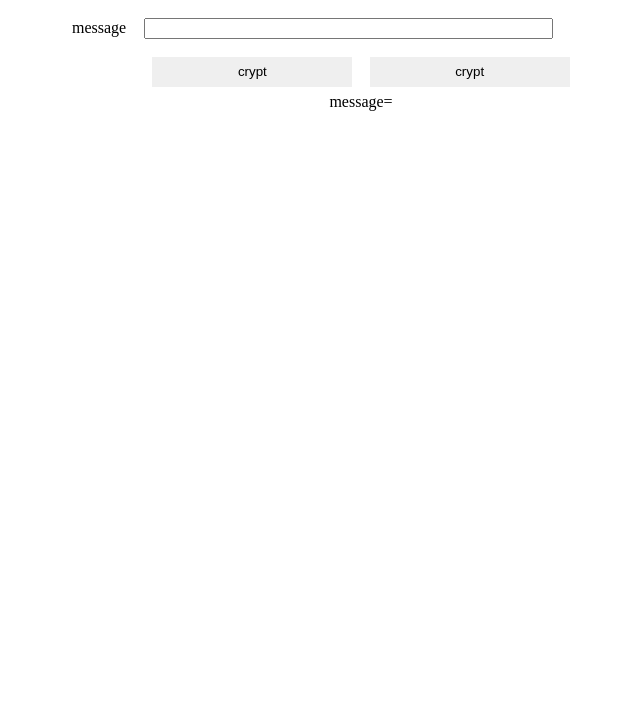
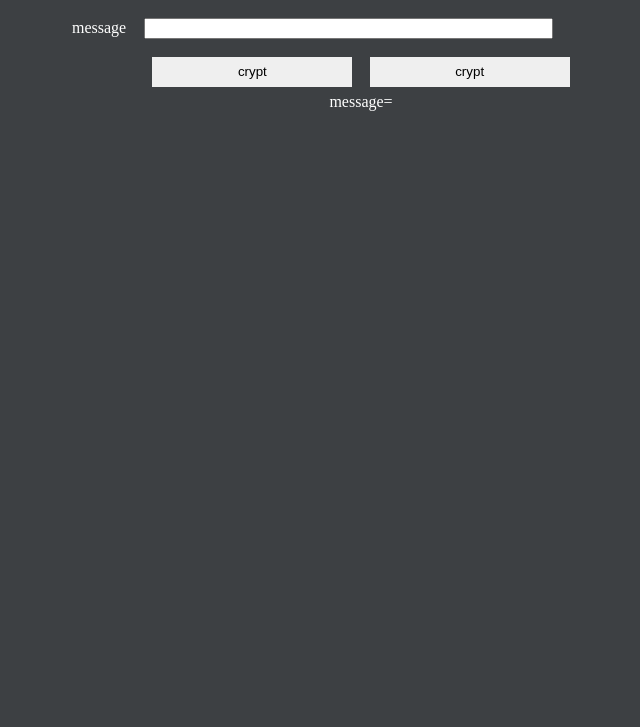
Before and after one commit to xtvlw/CesarCode-JS, a plain HTML site: page index.html in a window 1280 px wide. Shown: the part 73-800 px from the top of the page, without its empty margins (279-919 px from the left). Drawn offline with Linux system fonts and the light colour scheme.

Commit message:
Update index.html

```diff
--- a/index.html
+++ b/index.html
@@ -7,6 +7,8 @@
             text-align: center;
             margin: 0 auto;
             width: 600px;
+            background-color: #3d4043;
+            color: white;
         }
         button
         {
```
